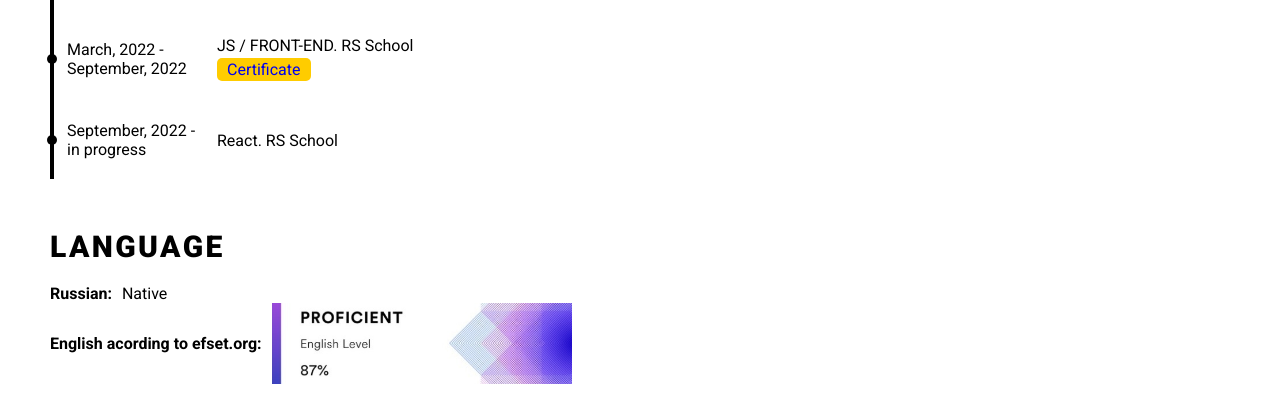
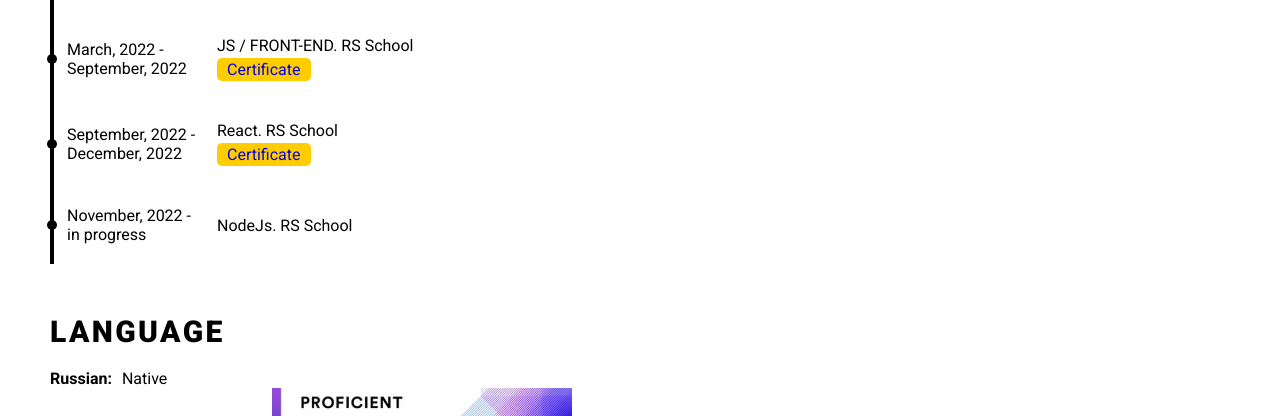
Before and after one commit to kritskaya/CV, a plain HTML site: page index.html in a window 1280 px wide. Shown: the part 1020-1436 px from the top of the page. Drawn offline with Linux system fonts and the light colour scheme.

Commit message:
feat: update education section

```diff
--- a/index.html
+++ b/index.html
@@ -131,9 +131,16 @@
             </div>
           </li>
           <li class="education__item">
-            <span class="education__year">September, 2022 - in progress</span>
+            <span class="education__year">September, 2022 - December, 2022</span>
             <div class="education__description">
               <p class="education__text">React. RS School</p>
+              <a class="education__link" href="https://app.rs.school/certificate/g4yt9p2n">Certificate</a>
+            </div>
+          </li>
+          <li class="education__item">
+            <span class="education__year">November, 2022 - in progress</span>
+            <div class="education__description">
+              <p class="education__text">NodeJs. RS School</p>
             </div>
           </li>
         </ul>
```
